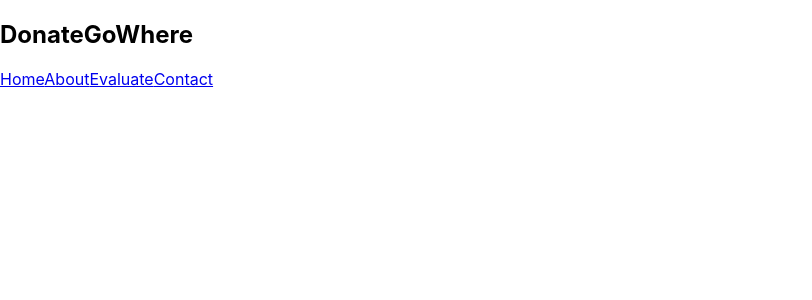
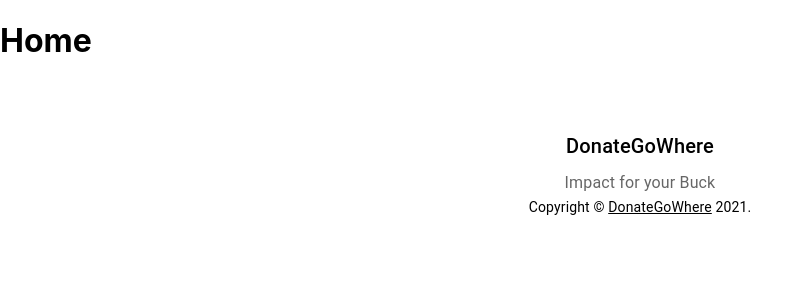
Before and after one commit to hkrsmk/DonateGoWhere, a React (Create React App) app in the folder app/: page / in a window 1280 px wide. Shown: the top 300 px of the page, without its empty margins (0-812 px from the left). Built offline with nearby package versions, Linux system fonts and the light colour scheme.

Commit message:
Added footer component

```diff
--- a/app/src/App.js
+++ b/app/src/App.js
@@ -1,13 +1,15 @@
+import * as React from 'react';
+import GitHubIcon from '@mui/icons-material/GitHub';
 import Layout from "./Layout";
 import Home from "./Home";
 import About from "./About";
 import Evaluate from "./Evaluate";
 import Contact from "./Contact";
+import Footer from "./Footer";
 import { BrowserRouter as Router, Route, Switch } from "react-router-dom";
 
 function App() {
   return (
-  <Layout>
     <Router>
       <div className="App">
         <div className="content">
@@ -26,9 +28,12 @@
             </Route>
           </Switch>
         </div>
+        <Footer
+          title="DonateGoWhere"
+          description="Impact for your Buck"
+        />
       </div>
     </Router>
-    </Layout>
   );
 }
 
```
